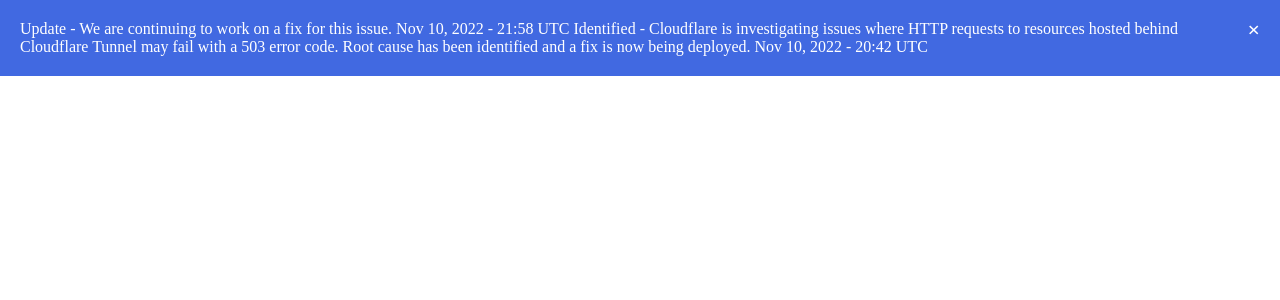
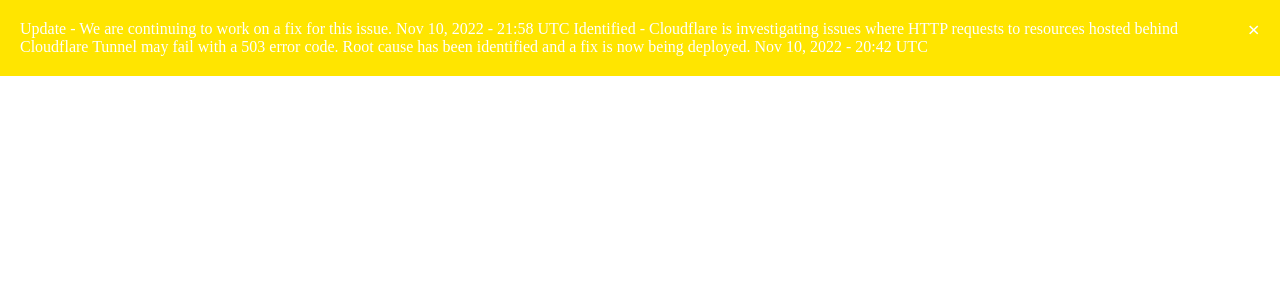
Before and after one commit to dcaus-home/dcaus-home.github.io, a PHP site: page /503.html in a window 1280 px wide. Shown: the top 300 px of the page. Run offline with PHP 8.4, Linux system fonts and the light colour scheme.

Commit message:
Update style.css

```diff
--- a/style.css
+++ b/style.css
@@ -316,7 +316,7 @@ footer {
 /* The alert message box */
 .alert {
   padding: 20px;
-  background-color: #4169E1; /* Color */
+  background-color: #ffe500; /* Color */
   color: white;
   margin-bottom: 15px;
 }
```
